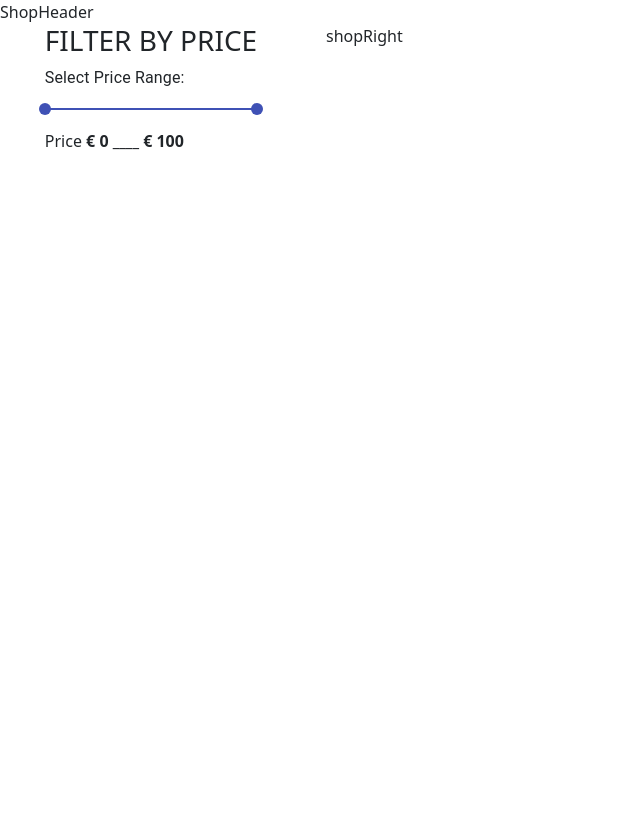
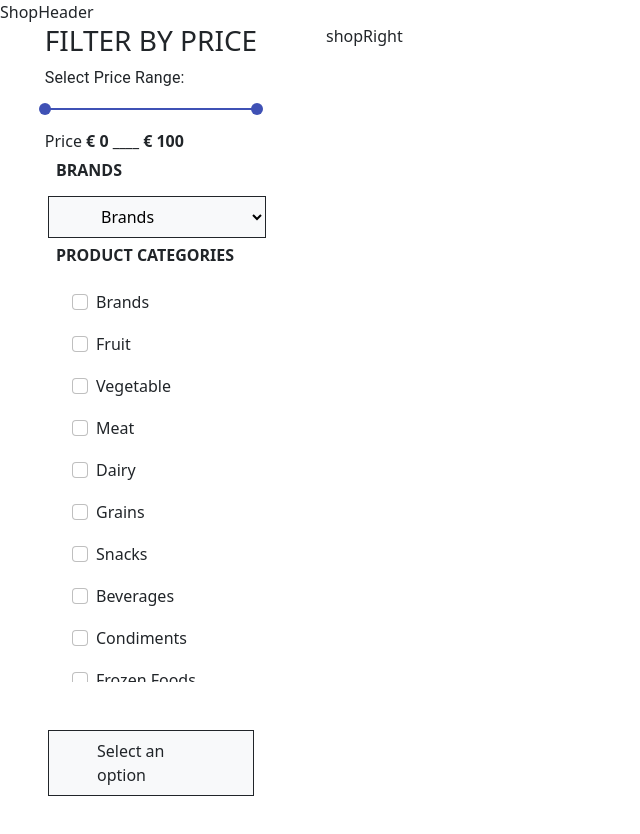
Before and after one commit to malikabdullahnaazar/exoticcity, a React (Create React App) app: page / in a window 1280 px wide. Shown: the top 834 px of the page, without its empty margins (0-640 px from the left). Before the commit the page ends 800 px from the top, so only its background shows below. Built offline with nearby package versions, Linux system fonts and the light colour scheme.

Commit message:
left of /shop should be completed

```diff
--- a/src/components/shope/ShopLeft.jsx
+++ b/src/components/shope/ShopLeft.jsx
@@ -1,10 +1,40 @@
-import React from 'react';
+import React,{useState} from 'react';
 import 'bootstrap/dist/css/bootstrap.min.css';
 import Typography from '@material-ui/core/Typography';
 import Slider from '@material-ui/core/Slider';
+import "./css/shopleft.css"
 const ShopLeft = () => {
   // Our States
   const [value, setValue] =  React.useState([0,100]);
+  const [searchTerm, setSearchTerm] = useState('');
+  const [isOpen, setIsOpen] = useState(false);
+  const options = [
+    { value: 'brands', label: 'Brands' },
+    { value: 'fruit', label: 'Fruit' },
+    { value: 'vegetable', label: 'Vegetable' },
+    { value: 'meat', label: 'Meat' },
+    { value: 'dairy', label: 'Dairy' },
+    { value: 'grains', label: 'Grains' },
+    { value: 'snacks', label: 'Snacks' },
+    { value: 'beverages', label: 'Beverages' },
+    { value: 'condiments', label: 'Condiments' },
+    { value: 'frozen', label: 'Frozen Foods' },
+  ];
+  const filteredOptions = options.filter(option =>
+    option.label.toLowerCase().includes(searchTerm.toLowerCase())
+  );
+
+  const handleChange = event => {
+    setSearchTerm(event.target.value);
+  };
+
+  const handleDropdownClick = event => {
+    setIsOpen(!isOpen);
+  };
+
+
+
+
 
   // Changing State when volume increases/decreases
   const rangeSelector = (event, newValue) => {
@@ -32,6 +62,68 @@ const ShopLeft = () => {
       Price <strong> &euro; {value[0]} ____  &euro; {value[1]}</strong>
       </div>
     </div>
+      <div>
+    <div className="brands">
+      <h6 className="px-5 py-2 mx-2 "><strong>BRANDS</strong></h6>
+     <select className='mx-5 px-5 py-2  border border-dark bg-light'>
+      {options.map((options)=>(<option key={options.value} value={options.value}>{options.label}</option>))}
+     </select>
+
+   </div>
+   <div>
+   <h6 className="px-5 py-2 mx-2 "><strong>PRODUCT CATEGORIES</strong></h6>
+   <div className="scrollable-list">
+  {options.map((option) => (
+    <div key={option.id} className="form-check mx-5 px-5 py-2 ">
+      <input
+        className="form-check-input "
+        type="checkbox"
+        id={option.id}
+        name={option.label}
+        value={option.label}
+        defaultChecked={false}
+      />
+      <label className="form-check-label" htmlFor={option.id}>
+        {option.label}
+      </label>
+    </div>
+  ))}
+</div>
+   </div>
+   <div className="relative my-5">
+      <div
+        onClick={handleDropdownClick}
+        className="mx-5 px-5 py-2 border border-dark bg-light cursor-pointer"
+      >
+        {searchTerm ? searchTerm : 'Select an option'}
+      </div>
+      {isOpen && (
+        <div className="absolute z-10 w-full mt-1   bg-white mx-5 rounded-md shadow-lg">
+          <input
+            type="text"
+            placeholder="Search"
+            value={searchTerm}
+            onChange={handleChange}
+            className="px-5 py-2 border-b border-black-300 position-relative top-0 start-0 w-100"
+          />
+          <div className="max-h-52 overflow-y-auto">
+            {filteredOptions.map(option => (
+              <div
+                key={option.value}
+                className="px-5 py-2 cursor-pointer hover:bg-gray-100"
+                onClick={() => {
+                  setSearchTerm(option.label);
+                  setIsOpen(false);
+                }}
+              >
+                {option.label}
+              </div>
+            ))}
+          </div>
+        </div>
+      )}
+    </div>
+    </div>
     </div>
   )
 }
--- /dev/null
+++ b/src/components/shope/css/shopleft.css
@@ -0,0 +1,4 @@
+.scrollable-list {
+    max-height: 50vh;
+    overflow-y: scroll;
+  }
```
